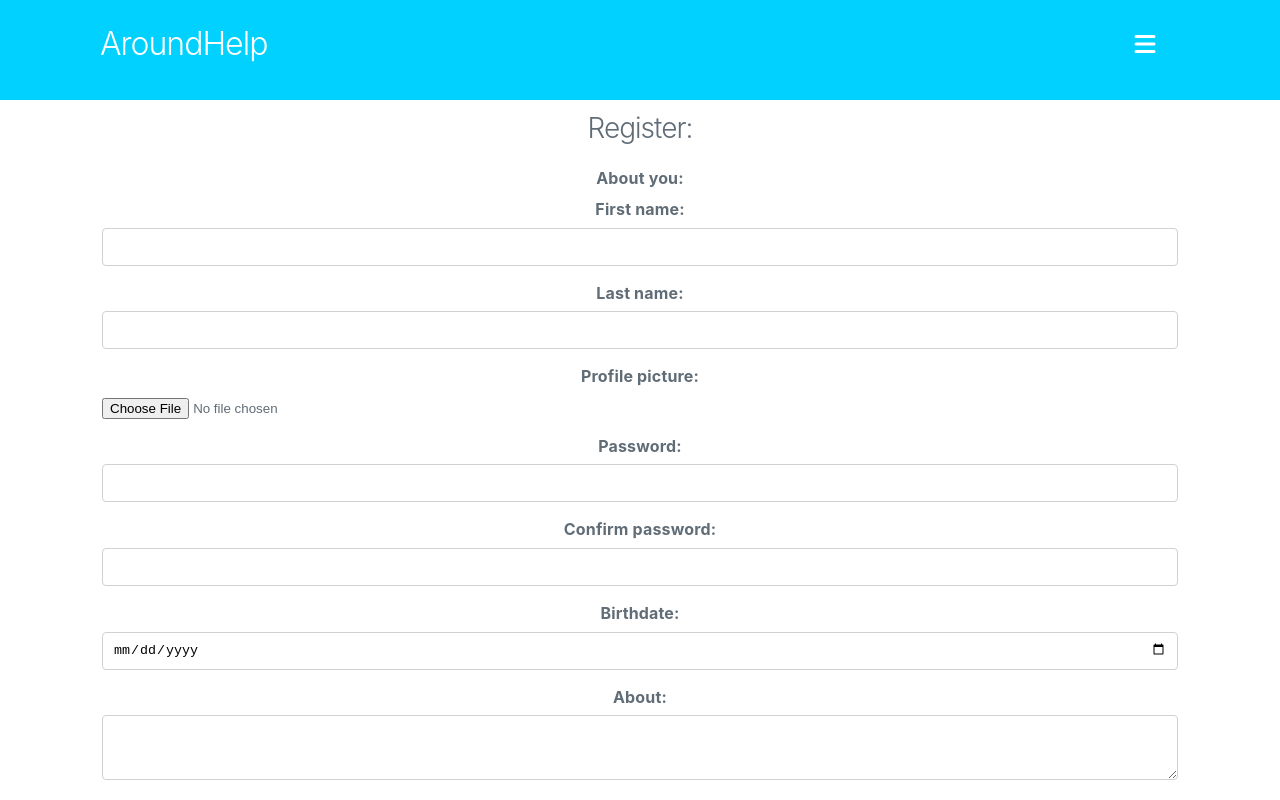
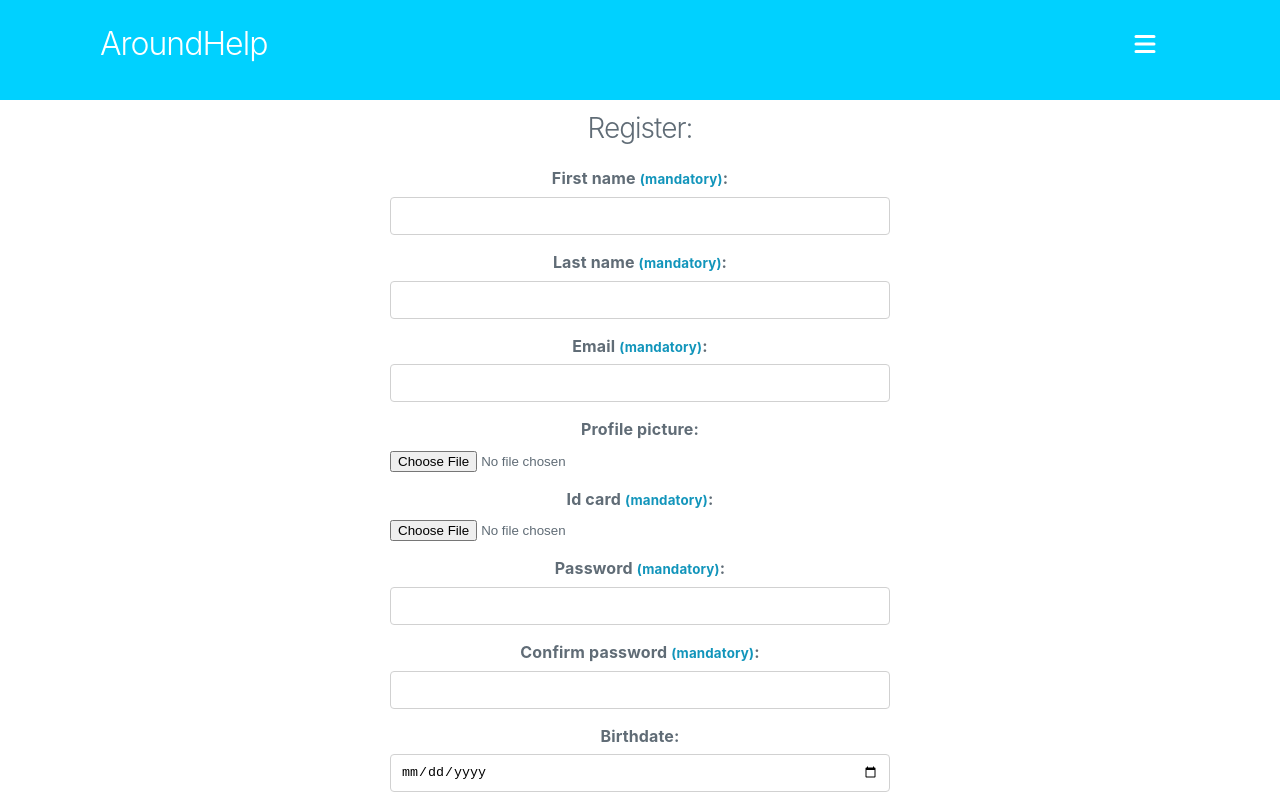
Before and after one commit to Sancxo/around-help_back, a React (Create React App) app in the folder front/: page /register in a window 1280 px wide. Shown: the top 800 px of the page. Built offline with nearby package versions, Linux system fonts and the light colour scheme.

Commit message:
style(forms): change max size of forms and colors for mandatory labels

```diff
--- a/front/src/pages/Login.tsx
+++ b/front/src/pages/Login.tsx
@@ -27,9 +27,11 @@ export default function Login(): ReactElement {
             <fieldset>
                 <label htmlFor="email-input">Email:</label>
                 <input type="email" name="email" id="email-input" onChange={e => setEmail(e.target.value)} />
+                <br />
 
                 <label htmlFor="password-input">Password:</label>
                 <input type="password" name="password" id="password-input" onChange={e => setPassword(e.target.value)} />
+                <br />
 
                 <input type="button" className="btn-prim" value="Login" onClick={handleSubmit} />
             </fieldset>
--- a/front/src/pages/Register.tsx
+++ b/front/src/pages/Register.tsx
@@ -35,7 +35,7 @@ export default function Register(): ReactElement {
     async function handleSubmit() {
         clearFlash(setFlashMessage);
 
-        const user: { [index: string]: any } = { registrationValues };
+        const user: any = { registrationValues };
         const formData = new FormData();
 
         for (const field in user.registrationValues) {
@@ -45,41 +45,47 @@ export default function Register(): ReactElement {
         }
         const resp = await register(formData, setUser, setToken, navigate);
         getFlash(setFlashMessage, resp);
-
     }
 
     return (
         <form name="user" id="user-infos" encType='multipart/form-data' className="container">
             <h3>Register: </h3>
             <fieldset>
-                <legend>About you: </legend>
+                <label htmlFor="first-name-input">First name <small>(mandatory)</small>:</label>
+                <input type="text" name="first_name" id="first-name-input" onChange={handleInputs} />
+                <br />
 
-                <label htmlFor="first-name-input">First name:</label>
-                <input type="text" name="first_name" id="first-name-input" onChange={handleInputs} />
+                <label htmlFor="last-name-input">Last name <small>(mandatory)</small>:</label>
+                <input type="text" name="last_name" id="last-name-input" onChange={handleInputs} />
+                <br />
 
-                <label htmlFor="last-name-input">Last name:</label>
-                <input type="text" name="last_name" id="last-name-input" onChange={handleInputs} />
+                <label htmlFor="email-input">Email <small>(mandatory)</small>:</label>
+                <input type="email" name="email" id="email-input" onChange={handleInputs} />
+                <br />
 
                 <label htmlFor="avatar-input">Profile picture:</label>
                 <input type="file" name="avatar" id="avatar-input" accept="image/png, image/jpeg, image/gif, image/webp, image/avif" onChange={handleImages} />
+                <br />
 
-                <label htmlFor="password-input">Password:</label>
+                <label htmlFor="id-card-input">Id card <small>(mandatory)</small>:</label>
+                <input type="file" name="id_card" id="id-card-input" accept="application/pdf, image/png, image/jpeg, image/gif, image/webp, image/avif" onChange={handleImages} />
+                <br />
+
+                <label htmlFor="password-input">Password <small>(mandatory)</small>:</label>
                 <input type="password" name="password" id="password-input" onChange={handleInputs} />
+                <br />
 
-                <label htmlFor="password-confirmation-input">Confirm password:</label>
+                <label htmlFor="password-confirmation-input">Confirm password <small>(mandatory)</small>:</label>
                 <input type="password" name="password_confirmation" id="password-confirmation-input" onChange={handleInputs} />
+                <br />
 
                 <label htmlFor="birthdate-input">Birthdate:</label>
                 <input type="date" name="birthdate" id="birthdate-input" onChange={handleInputs} />
+                <br />
 
                 <label htmlFor="about-input">About:</label>
                 <textarea name="about" id="about" cols={30} rows={10} onChange={handleInputs} ></textarea>
-
-                <label htmlFor="email-input">Email:</label>
-                <input type="email" name="email" id="email-input" onChange={handleInputs} />
-
-                <label htmlFor="id-card-input">Id card:</label>
-                <input type="file" name="id_card" id="id-card-input" accept="application/pdf, image/png, image/jpeg, image/gif, image/webp, image/avif" onChange={handleImages} />
+                <br />
 
                 <input type="button" className="btn-prim" value="Submit" onClick={handleSubmit} />
             </fieldset>
--- a/front/src/shared/styles/partials/_Forms.css
+++ b/front/src/shared/styles/partials/_Forms.css
@@ -1,3 +1,8 @@
+input,
+textarea {
+    max-width: 50rem;
+}
+
 /* input[type='file'] was ignored by Milligram in its source code,
 in fact we don't want a lot of style on it, we just want that the
 'inline-block' button after to be on a new line */
@@ -5,6 +10,9 @@ input[type='file'] {
     width: 100%;
 }
 
+label small {
+    color: var(--second-color);
+}
 
 /* form fieldset {
     display: flex;
--- a/front/src/shared/styles/partials/_Variables.css
+++ b/front/src/shared/styles/partials/_Variables.css
@@ -1,5 +1,6 @@
 /* variables */
 :root {
   --primary-color: #00D1FF;
+  --second-color: #1295bb;
   --header-height: 10rem;
 }
```
